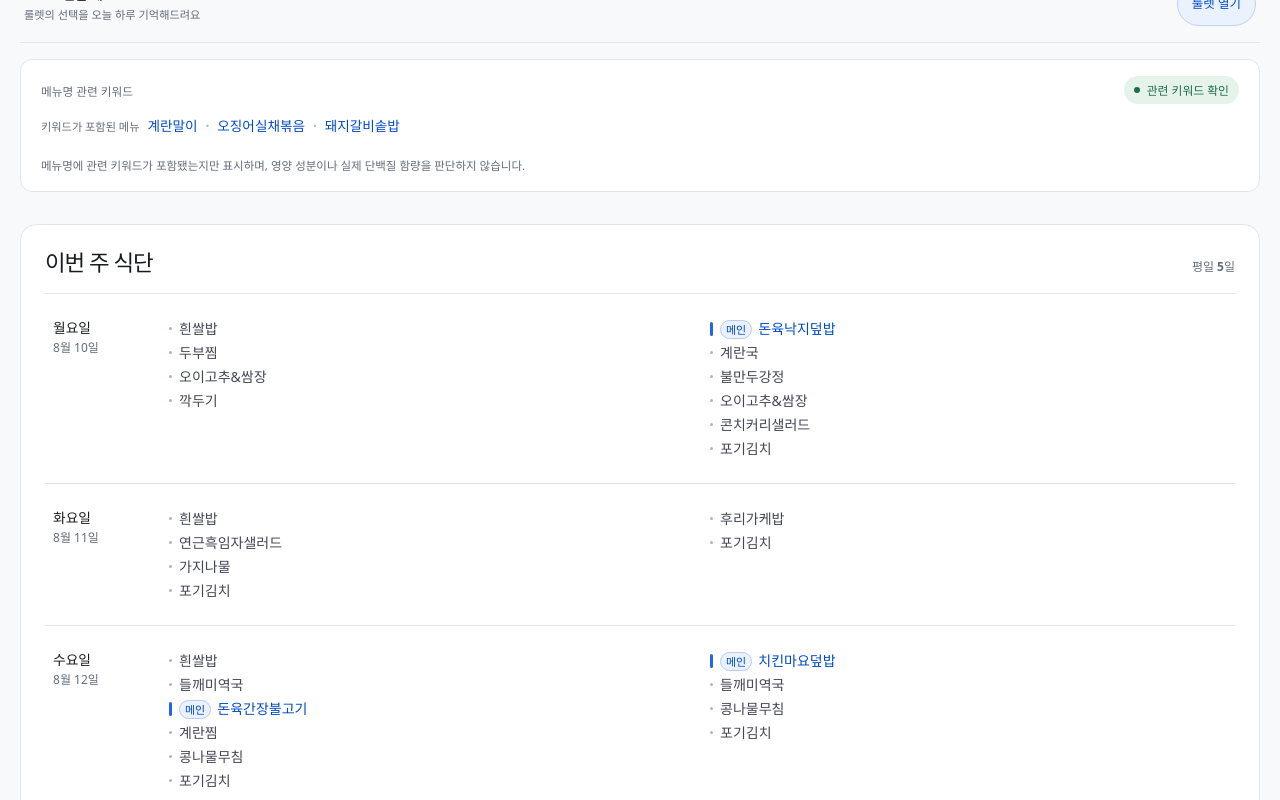
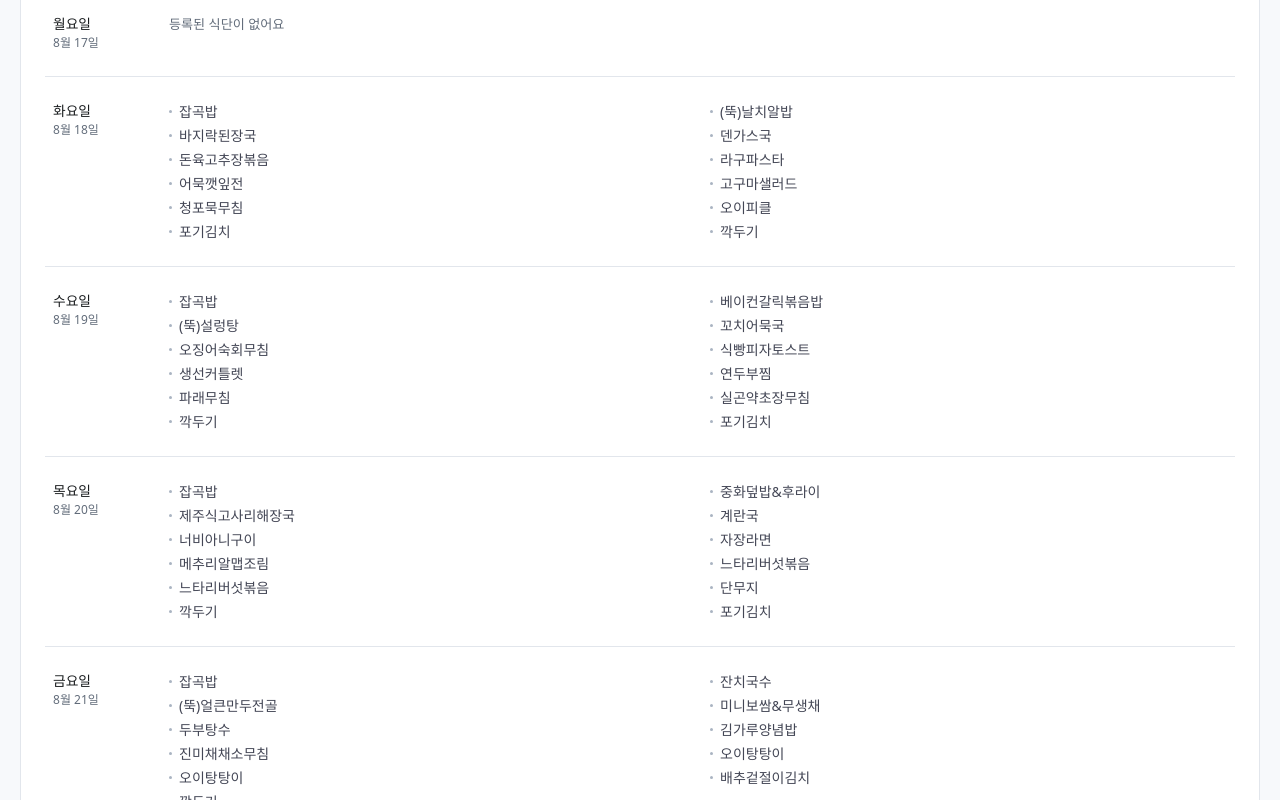
Before and after one commit to Shin-Dong-Jun/today-ssafy-meal, a React (Vite) app: page / in a window 1280 px wide. Shown: the part 580-1380 px from the top of the page. Built offline with nearby package versions, Linux system fonts and the light colour scheme.

Commit message:
data: update weekly meals (#17)
2026년 8월 17일 주차 점심 A/B 식단과 운영 데이터 회귀 테스트를 갱신합니다.

```diff
--- a/src/data/meals.ts
+++ b/src/data/meals.ts
@@ -45,154 +45,150 @@ export interface WeeklyMeal {
  * 흐릿한 글자는 menuItems에 추측해 넣지 않고 uncertainTexts에 기록합니다.
  */
 export const weeklyMeal: WeeklyMeal = {
-  weekStart: "2026-08-10",
-  updatedAt: "2026-08-14T11:50:46+09:00",
+  weekStart: "2026-08-17",
+  updatedAt: "2026-08-18T12:59:36+09:00",
   status: "DATE_VERIFIED",
   sourceNotes: [
-    "제공자가 이 사진이 2026년 8월 10일부터 14일까지의 주간 식단표임을 확인했습니다.",
-    "상단·하단 블록의 코너명이 잘려 있어 같은 날의 메뉴 1·메뉴 2로 표시했습니다.",
-    "제공자가 8월 13일 메뉴 2의 돼지갈비솥밥과 8월 14일 대표 메뉴 구성을 확인했습니다.",
+    "제공자가 이번 주 식단 사진으로 전달했으며, 사진에서 8월 18일(화)부터 21일(금)까지의 날짜를 확인했습니다.",
+    "사진에 연도는 없지만 제공 시점의 이번 주 일정과 요일 조합이 일치해 2026년 8월 17일부터 21일까지의 식단으로 기록했습니다.",
+    "8월 17일(월) 열은 사진 촬영 범위 밖이라 메뉴를 등록하지 않았습니다.",
+    "점심 A/B 블록만 반영했으며 인원 수와 공통 제공란, 조식·석식은 제외했습니다.",
   ],
   meals: [
     {
-      date: "2026-08-10",
+      date: "2026-08-17",
       dayOfWeek: "MONDAY",
-      mealOptions: [
-        {
-          label: "메뉴 1 · 사진 상단",
-          menuItems: ["흰쌀밥", "두부찜", "오이고추&쌈장", "깍두기"],
-          representativeMenuItem: null,
-        },
-        {
-          label: "메뉴 2 · 사진 하단",
-          menuItems: [
-            "돈육낙지덮밥",
-            "계란국",
-            "불만두강정",
-            "오이고추&쌈장",
-            "콘치커리샐러드",
-            "포기김치",
-          ],
-          representativeMenuItem: "돈육낙지덮밥",
-        },
-      ],
+      mealOptions: [],
       uncertainTexts: [
-        "메뉴 1의 국은 ‘뚝배기설렁탕’으로 보이지만 확실하지 않습니다.",
-        "메뉴 1의 볶음 메뉴 한 가지는 글자가 흐려 확인하지 못했습니다.",
+        "8월 17일(월) 열은 제공된 사진에 포함되지 않아 점심 A/B 메뉴를 확인할 수 없습니다.",
       ],
     },
     {
-      date: "2026-08-11",
+      date: "2026-08-18",
       dayOfWeek: "TUESDAY",
       mealOptions: [
         {
-          label: "메뉴 1 · 사진 상단",
+          label: "중식 A",
           menuItems: [
-            "흰쌀밥",
-            "연근흑임자샐러드",
-            "가지나물",
+            "잡곡밥",
+            "바지락된장국",
+            "돈육고추장볶음",
+            "어묵깻잎전",
+            "청포묵무침",
             "포기김치",
           ],
           representativeMenuItem: null,
         },
         {
-          label: "메뉴 2 · 사진 하단",
-          menuItems: ["후리가케밥", "포기김치"],
+          label: "중식 B",
+          menuItems: [
+            "(뚝)날치알밥",
+            "덴가스국",
+            "라구파스타",
+            "고구마샐러드",
+            "오이피클",
+            "깍두기",
+          ],
+          representativeMenuItem: null,
+        },
+      ],
+      uncertainTexts: [],
+    },
+    {
+      date: "2026-08-19",
+      dayOfWeek: "WEDNESDAY",
+      mealOptions: [
+        {
+          label: "중식 A",
+          menuItems: [
+            "잡곡밥",
+            "(뚝)설렁탕",
+            "오징어숙회무침",
+            "생선커틀렛",
+            "파래무침",
+            "깍두기",
+          ],
+          representativeMenuItem: null,
+        },
+        {
+          label: "중식 B",
+          menuItems: [
+            "베이컨갈릭볶음밥",
+            "꼬치어묵국",
+            "식빵피자토스트",
+            "연두부찜",
+            "실곤약초장무침",
+            "포기김치",
+          ],
+          representativeMenuItem: null,
+        },
+      ],
+      uncertainTexts: [],
+    },
+    {
+      date: "2026-08-20",
+      dayOfWeek: "THURSDAY",
+      mealOptions: [
+        {
+          label: "중식 A",
+          menuItems: [
+            "잡곡밥",
+            "제주식고사리해장국",
+            "너비아니구이",
+            "메추리알맵조림",
+            "느타리버섯볶음",
+            "깍두기",
+          ],
+          representativeMenuItem: null,
+        },
+        {
+          label: "중식 B",
+          menuItems: [
+            "중화덮밥&후라이",
+            "계란국",
+            "자장라면",
+            "느타리버섯볶음",
+            "단무지",
+            "포기김치",
+          ],
           representativeMenuItem: null,
         },
       ],
       uncertainTexts: [
-        "메뉴 1의 주메뉴는 ‘순살닭갈비’로 보이지만 확실하지 않습니다.",
-        "메뉴 1의 감자 메뉴 한 가지는 정확한 조리명을 확인하지 못했습니다.",
-        "메뉴 2에는 함박스테이크, 우동국, 토마토스파게티, 오이무침으로 보이는 항목이 있으나 글자가 흐립니다.",
+        "중식 A의 제주식고사리해장국 앞 괄호 표기는 판독이 엇갈려 메뉴명에서 제외했습니다.",
       ],
     },
     {
-      date: "2026-08-12",
-      dayOfWeek: "WEDNESDAY",
+      date: "2026-08-21",
+      dayOfWeek: "FRIDAY",
       mealOptions: [
         {
-          label: "메뉴 1 · 사진 상단",
+          label: "중식 A",
           menuItems: [
-            "흰쌀밥",
-            "들깨미역국",
-            "돈육간장불고기",
-            "계란찜",
-            "콩나물무침",
-            "포기김치",
+            "잡곡밥",
+            "(뚝)얼큰만두전골",
+            "두부탕수",
+            "진미채채소무침",
+            "오이탕탕이",
+            "깍두기",
           ],
-          representativeMenuItem: "돈육간장불고기",
+          representativeMenuItem: null,
         },
         {
-          label: "메뉴 2 · 사진 하단",
+          label: "중식 B",
           menuItems: [
-            "치킨마요덮밥",
-            "들깨미역국",
-            "콩나물무침",
-            "포기김치",
+            "잔치국수",
+            "미니보쌈&무생채",
+            "김가루양념밥",
+            "오이탕탕이",
+            "배추겉절이김치",
           ],
-          representativeMenuItem: "치킨마요덮밥",
+          representativeMenuItem: null,
         },
       ],
       uncertainTexts: [
-        "메뉴 2에 ‘계란장조림’, ‘허니버터감자’로 보이는 항목이 있으나 확실하지 않습니다.",
+        "중식 B의 ‘미니보쌈’ 다음 줄에 ‘&무생채’가 이어져 하나의 메뉴명으로 기록했습니다.",
       ],
-    },
-    {
-      date: "2026-08-13",
-      dayOfWeek: "THURSDAY",
-      mealOptions: [
-        {
-          label: "메뉴 1 · 사진 상단",
-          menuItems: ["흰쌀밥", "계란말이", "오징어실채볶음", "깍두기"],
-          representativeMenuItem: null,
-        },
-        {
-          label: "메뉴 2 · 사진 하단",
-          menuItems: [
-            "돼지갈비솥밥",
-            "콩나물국",
-            "춘권튀김",
-            "단무지",
-            "깍두기",
-          ],
-          representativeMenuItem: "돼지갈비솥밥",
-        },
-      ],
-      uncertainTexts: [
-        "메뉴 1의 국 또는 찌개 이름은 사진에서 확인하지 못했습니다.",
-        "두 메뉴에 ‘프로틴연두부무침’으로 보이는 항목이 있으나 확실하지 않습니다.",
-      ],
-    },
-    {
-      date: "2026-08-14",
-      dayOfWeek: "FRIDAY",
-      mealOptions: [
-        {
-          label: "메뉴 1 · 사진 상단",
-          menuItems: [
-            "잡곡밥",
-            "우거지해장국",
-            "녹두전",
-            "채소반찬",
-            "고추지양파절임",
-            "깍두기",
-          ],
-          representativeMenuItem: "우거지해장국",
-        },
-        {
-          label: "메뉴 2 · 사진 하단",
-          menuItems: [
-            "삼색온도토리묵국수",
-            "멸치온육수",
-            "비빔고추장",
-            "고추냉이김",
-            "포기김치",
-          ],
-          representativeMenuItem: "삼색온도토리묵국수",
-        },
-      ],
-      uncertainTexts: [],
     },
   ],
 };
```
Also changed, not shown: 1 other file (tests, documents, lock files or other folders).
